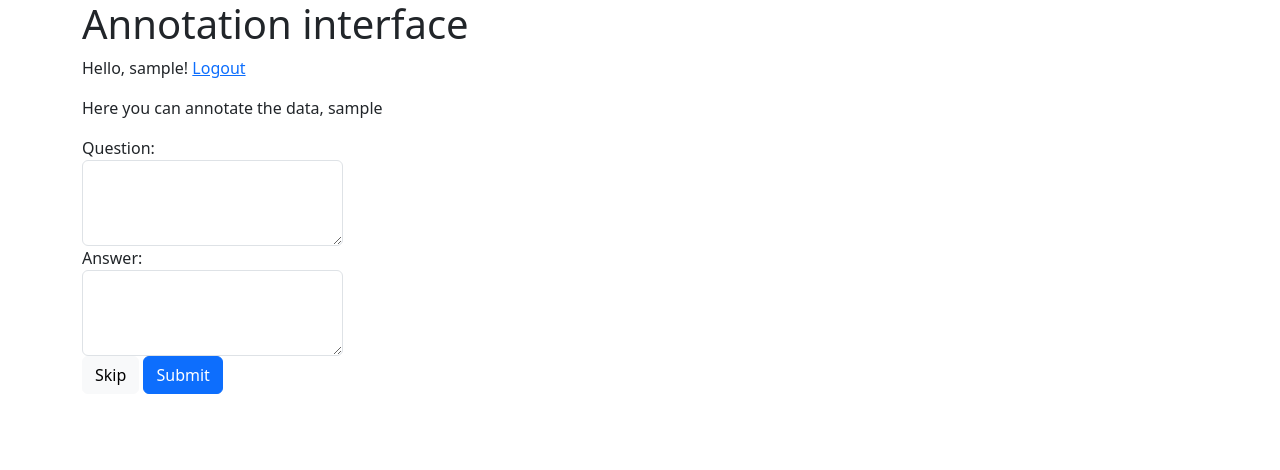
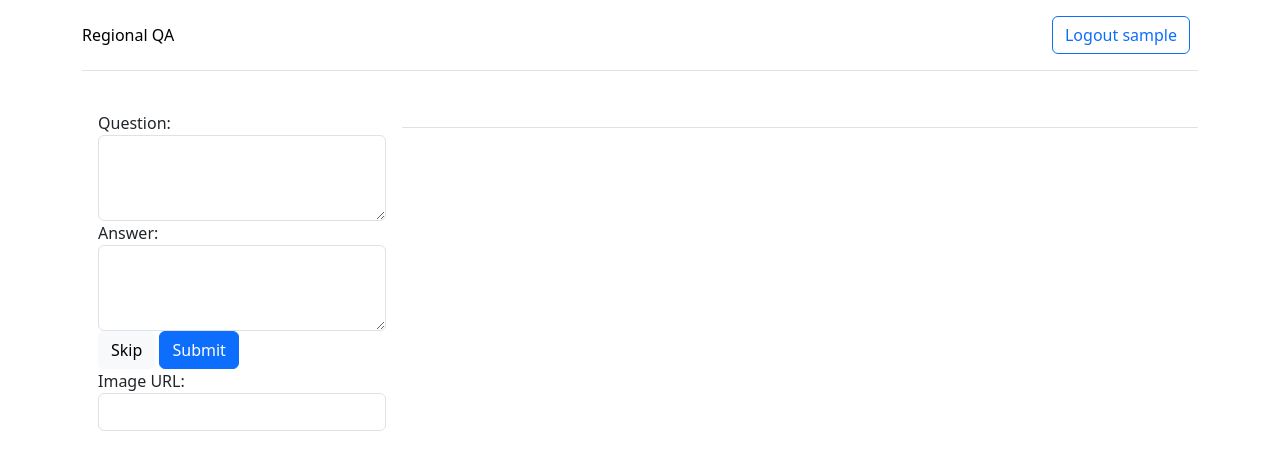
Before and after one commit to ufal/regional-qa-annotation, a Flask app: template templates/annotate.html in a window 1280 px wide. Shown: the top 470 px of the page. Run offline with Flask 3, Linux system fonts and the light colour scheme; the template is opened without the code that fills it: most values are stand-ins (such as "Sample title", 1, 10 or a date in 2020); parts of the project's set-up code (start-up, migrations or seed data) failed here and were passed over; some libraries are stand-ins or nearby versions.

Commit message:
positioning

```diff
--- a/templates/annotate.html
+++ b/templates/annotate.html
@@ -3,7 +3,6 @@
 {% extends "index.html" %}
 
 {% block content %}
-<p>Here you can annotate the data, {{username}}</p>
 
 <script>
   $(document).ready(function(){
@@ -27,6 +26,14 @@
         error: function (errorMessage) {
         }
     });
+
+      $('#article').on('click', 'img', function(e){
+          e.preventDefault();
+          var img_url = $(this).attr('src');
+          $('#imgurl').val(img_url);
+      });
+
+
   });
 </script>
 
@@ -53,14 +60,9 @@
 </style>
 
 
-<div class="row">
 
-
-<div id="form" class="col-sm-3 position-sticky top-0 h-50">
-  <!--here i need  aform with four fields: Question, answer, skip, submit-->
-  <!-- answer and question need to be long text fields -->
-
-
+<div class="container-fluid p-0 d-flex h-100">
+  <nav class="d-flex flex-column flex-shrink-0 p-3 position-sticky sticky-top h-50" style="width: 320px;">
     <form action="/annotate" method="post">
       <!--hidden fields for wiki title and language -->
       <input type="hidden" id="wiki_title" name="wiki_title" value="{{wiki_title}}">
@@ -78,38 +80,20 @@
 	<button type="submit" class="btn btn-light" name="skip">Skip</button>
 	<button type="submit" class="btn btn-primary">Submit</button>
       </div>
+
+      <div class="form-group">
+	<label for="imgurl">Image URL:</label>
+	<input type="text" class="form-control" id="imgurl" name="imgurl">
+      </div>
     </form>
+  </nav>
 
+  <main role="main" class="flex-fill">
+    <div class="pt-3 pb-2 mb-3 border-bottom">
+      <h1 id="title" class="h2"></h1>
+    </div>
+    <div id="article"></div>
+  </main>
 </div>
 
-<div class="col">
-  <h1 id="title" class="col-sm-12"></h1>
-  <div id="article" class="col"></div>
-</div>
-
-</div>
-
-
-
-
-
-
-<!-- <p>URL: <span id="iframe-url"></span></p> -->
-<!-- <div style="display: flex;"> -->
-<!--     <div style="flex: 1;"> -->
-<!--     <form action="/annotate" method="post"> -->
-<!--       <label for="question">Question:</label><br> -->
-<!--       <input type="text" id="question" name="question" value="{{question}}"><br> -->
-<!--       <label for="answer">Answer:</label><br> -->
-<!--       <input type="text" id="answer" name="answer" value="{{answer}}"><br><br> -->
-<!--       <input type="submit" value="Submit"> -->
-<!--       <input type="submit" value="Skip" name="skip"> -->
-<!--     </form> -->
-<!--   </div> -->
-<!--   <div class="embed-responsive"> -->
-<!--     <\!-- the iframe should update the URL span with the current URL of the iframe using onLoad -\-> -->
-<!--     <iframe class="embed-responsive-item" src="{{url}}" width="100%" height="800px"></iframe> -->
-<!--   </div> -->
-<!-- </div> -->
-
 {% endblock %}
--- a/templates/index.html
+++ b/templates/index.html
@@ -17,11 +17,22 @@
 
 
 <div class="container">
-  <h1>Annotation interface</h1>
-  {% if username %}
-  <p>Hello, {{ username }}! <a href="/logout">Logout</a></p>
-  {% endif %}
+  <header class="d-flex flex-wrap align-items-center justify-content-center justify-content-md-between py-3 mb-4 border-bottom">
 
+    <div class="col-md-3 mb-2 mb-md-0">
+      <a href="/" class="d-inline-flex link-body-emphasis text-decoration-none">Regional QA</a>
+    </div>
+
+    <div class="col-md-3 text-end">
+
+      {% if username %}
+        <a href="/logout" role="button" class="btn btn-outline-primary me-2">Logout {{username}}</a>
+      {% else %}
+        <a href="/login" role="button" class="btn btn-outline-primary me-2">Login</a>
+      {% endif %}
+
+    </div>
+  </header>
 
   {% block content %}{% endblock %}
 
```
Lines whose indentation alone changed are shown as unchanged.
